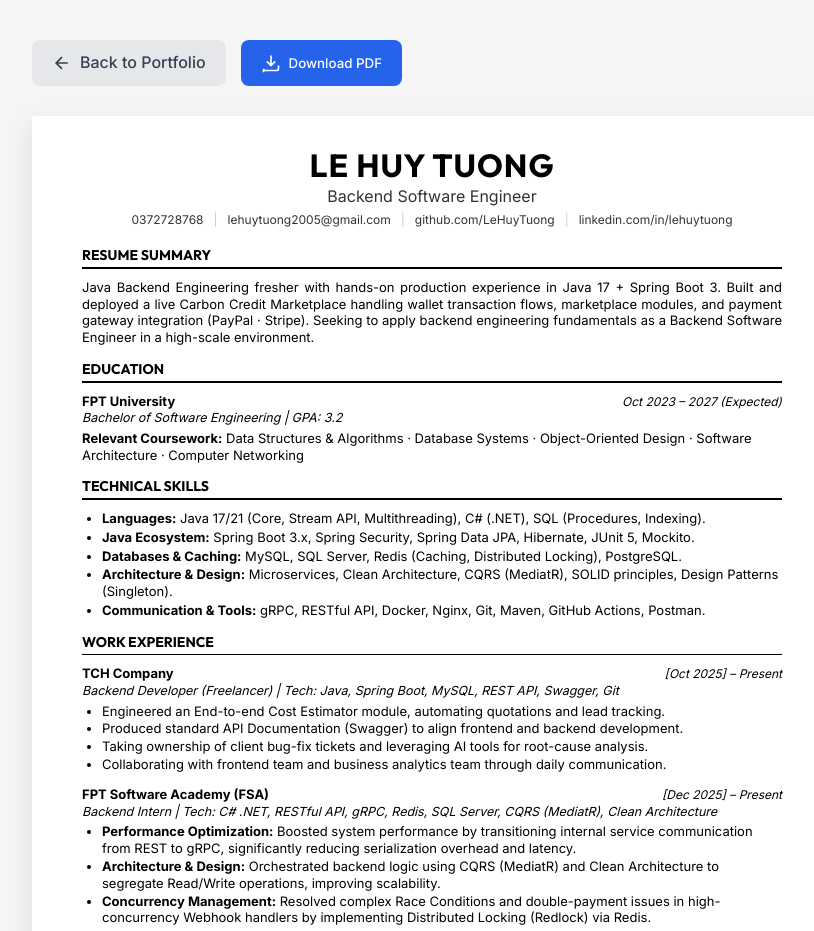
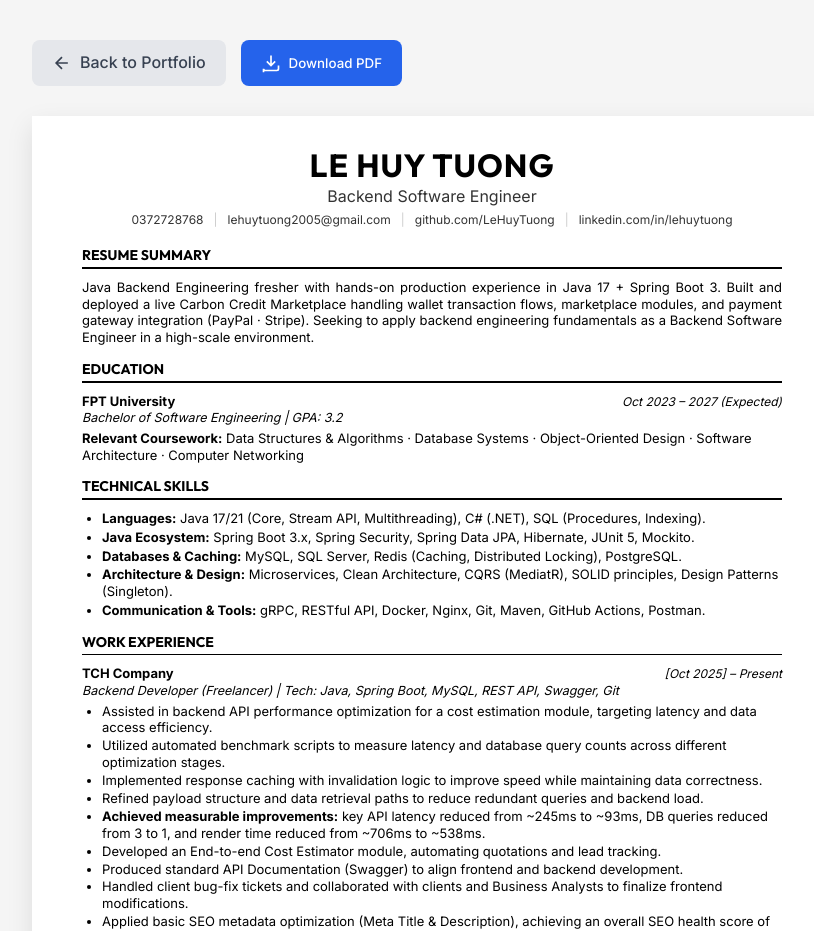
Before and after one commit to LeHuyTuong/portfolio, a React (Vite) app: page /resume in a window 1280 px wide. Shown: the top 931 px of the page, without its empty margins (208-1022 px from the left). Built offline with nearby package versions, Linux system fonts and the light colour scheme.

Commit message:
feat: update TCH Company experience with performance metrics and SEO optimization

```diff
--- a/src/components/Resume.jsx
+++ b/src/components/Resume.jsx
@@ -91,10 +91,15 @@ const Resume = () => {
                             <em>Backend Developer (Freelancer) | Tech: Java, Spring Boot, MySQL, REST API, Swagger, Git</em>
                         </div>
                         <ul className="resume-bullets">
-                            <li>Engineered an End-to-end Cost Estimator module, automating quotations and lead tracking.</li>
+                            <li>Assisted in backend API performance optimization for a cost estimation module, targeting latency and data access efficiency.</li>
+                            <li>Utilized automated benchmark scripts to measure latency and database query counts across different optimization stages.</li>
+                            <li>Implemented response caching with invalidation logic to improve speed while maintaining data correctness.</li>
+                            <li>Refined payload structure and data retrieval paths to reduce redundant queries and backend load.</li>
+                            <li><strong>Achieved measurable improvements:</strong> key API latency reduced from ~245ms to ~93ms, DB queries reduced from 3 to 1, and render time reduced from ~706ms to ~538ms.</li>
+                            <li>Developed an End-to-end Cost Estimator module, automating quotations and lead tracking.</li>
                             <li>Produced standard API Documentation (Swagger) to align frontend and backend development.</li>
-                            <li>Taking ownership of client bug-fix tickets and leveraging AI tools for root-cause analysis.</li>
-                            <li>Collaborating with frontend team and business analytics team through daily communication.</li>
+                            <li>Handled client bug-fix tickets and collaborated with clients and Business Analysts to finalize frontend modifications.</li>
+                            <li>Applied basic SEO metadata optimization (Meta Title & Description), achieving an overall SEO health score of 90/100 on Google Lighthouse.</li>
                         </ul>
                     </div>
 
--- a/src/data/portfolioData.js
+++ b/src/data/portfolioData.js
@@ -315,14 +315,15 @@ export const experiences = [
     companyUrl: "https://dichvuwebsitetch.com/",
     description: "Built REST APIs for business websites while learning professional workflow.",
     responsibilities: [
-      "Engineered an End-to-end Cost Estimator module, automating quotations and lead tracking",
+      "Assisted in backend API performance optimization for a cost estimation module, targeting latency and data access efficiency",
+      "Utilized automated benchmark scripts to measure latency and database query counts across different optimization stages",
+      "Implemented response caching with invalidation logic to improve speed while maintaining data correctness",
+      "Refined payload structure and data retrieval paths to reduce redundant queries and backend load",
+      "Achieved measurable improvements: key API latency reduced from ~245ms to ~93ms, DB queries reduced from 3 to 1, and render time reduced from ~706ms to ~538ms",
+      "Developed an End-to-end Cost Estimator module, automating quotations and lead tracking",
       "Produced standard API Documentation (Swagger) to align frontend and backend development",
-      "Taking ownership of client bug-fix tickets and leveraging AI tools for root-cause analysis",
-      "Collaborating with frontend team and bussiness analystic team through daily communication",
-      "Writing API documentation with Swagger",
-      "Testing functionality and taking ownership of client bug-fix tickets",
-      "Leveraging AI tools to analyze and accelerate bug fixing",
-      "Developed the Cost Estimate feature end-to-end (both Backend and Frontend)"
+      "Handled client bug-fix tickets and collaborated with clients and Business Analysts to finalize frontend modifications",
+      "Applied basic SEO metadata optimization (Meta Title & Description), achieving an overall SEO health score of 90/100 on Google Lighthouse"
     ],
     sectionLabel: "Key Achievements:",
     technologies: ["Java", "Spring Boot", "MySQL", "REST API", "Swagger", "Git"]
```
